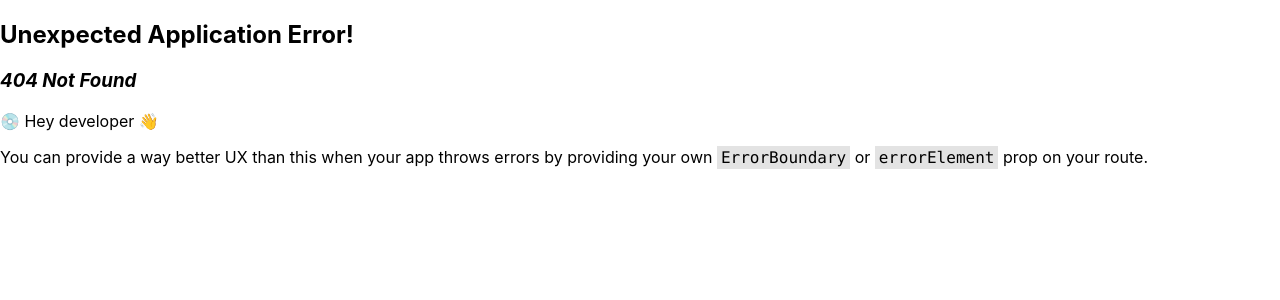
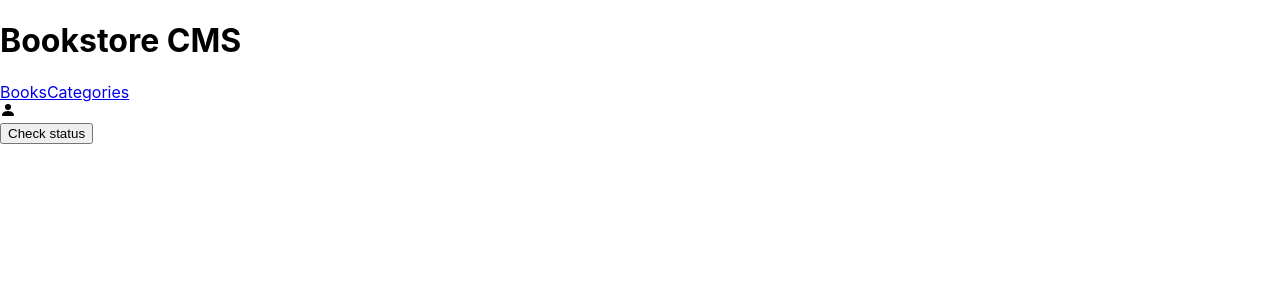
Before and after one commit to adebsa2401/Bookstore, a React (Create React App) app: page /#/categories in a window 1280 px wide. Before the commit this address had no page. Shown: the top 300 px of the page. Built offline with nearby package versions, Linux system fonts and the light colour scheme.

Commit message:
feat: Build the categories page skeleton without styling

```diff
--- a/src/App.js
+++ b/src/App.js
@@ -3,6 +3,7 @@ import {
   createHashRouter, createRoutesFromElements, Route, RouterProvider,
 } from 'react-router-dom';
 import BooksPage from './pages/BooksPage';
+import CategoriesPage from './pages/CategoriesPage';
 import Root from './pages/Root';
 
 export default class App extends React.PureComponent {
@@ -11,6 +12,7 @@ export default class App extends React.PureComponent {
       createRoutesFromElements(
         <Route path="/" element={<Root />}>
           <Route path="/" element={<BooksPage />} />
+          <Route path="/categories" element={<CategoriesPage />} />
         </Route>,
       ),
     );
--- /dev/null
+++ b/src/pages/CategoriesPage.jsx
@@ -0,0 +1,11 @@
+import React from 'react';
+
+export default class CategoriesPage extends React.PureComponent {
+  render() {
+    return (
+      <div>
+        <button type="button">Check status</button>
+      </div>
+    );
+  }
+}
```
